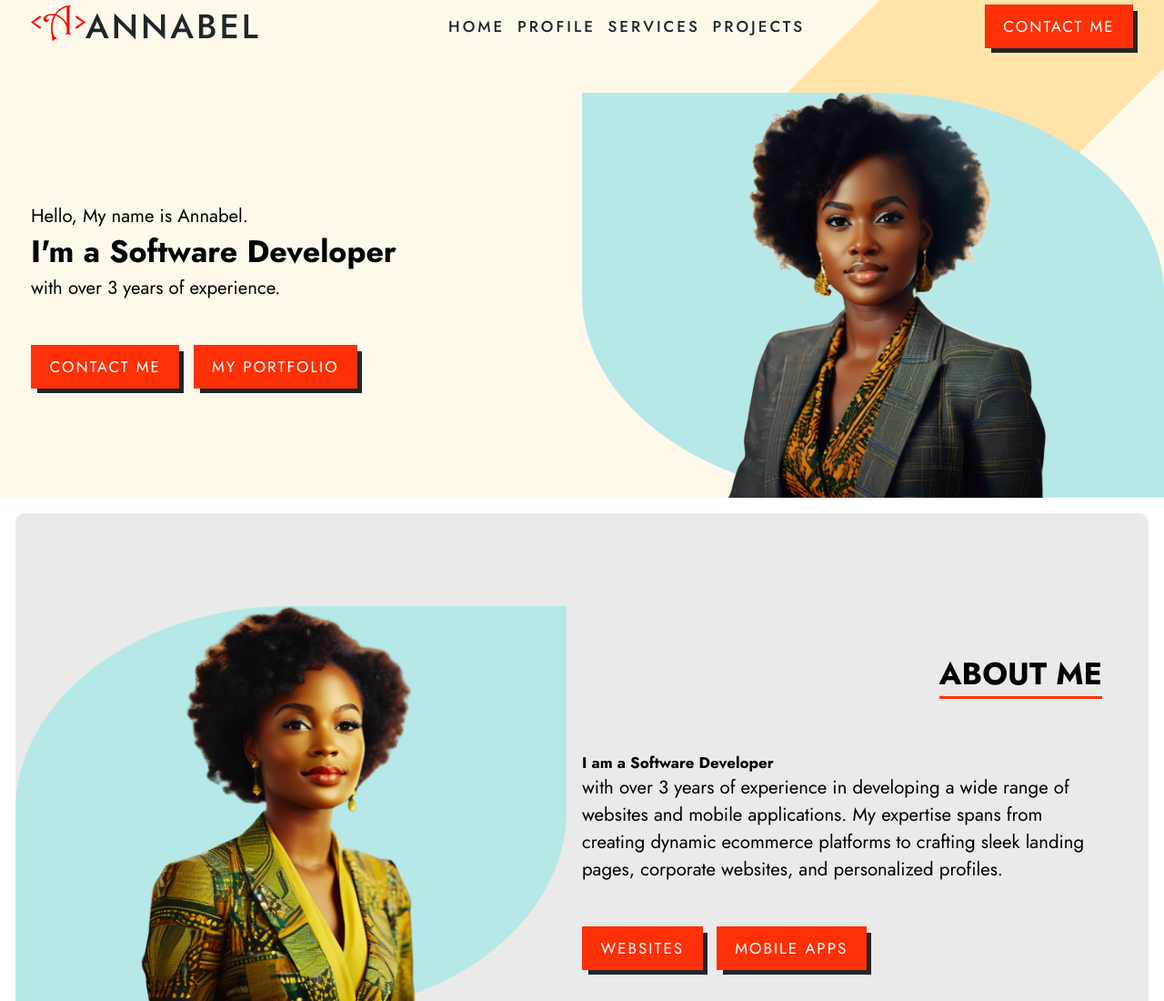
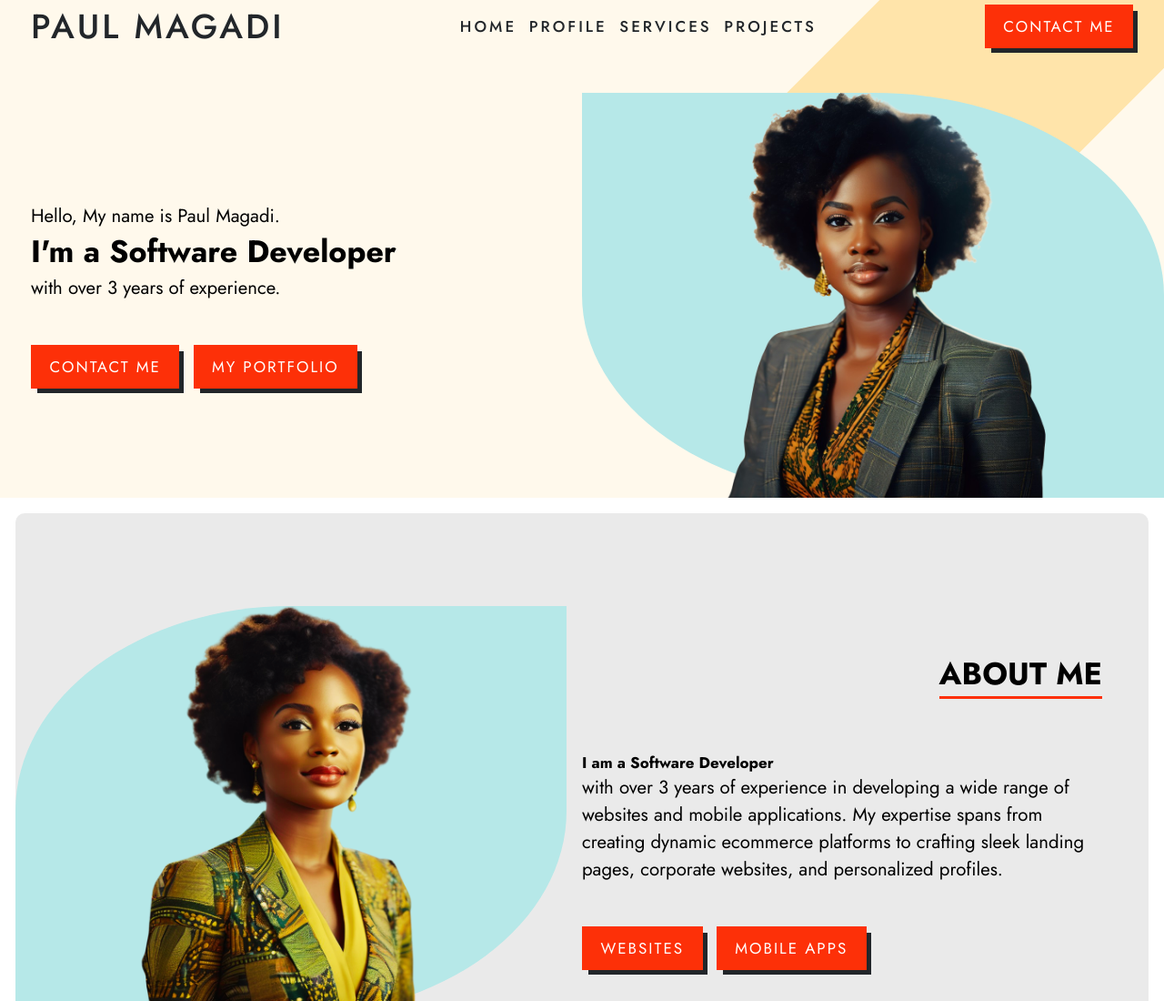
Before and after one commit to paulmagadi/Valary-Atieno-Portfolio-Website, a plain HTML site: page index.html in a window 1280 px wide. Shown: the top 1100 px of the page at 91% size. Drawn offline with Linux system fonts and the light colour scheme.

Commit message:
modified:   index.html

```diff
--- a/index.html
+++ b/index.html
@@ -5,10 +5,9 @@
   <meta name="viewport" content="width=device-width, initial-scale=1.0">
 
   <!-- APP TITLE -->
-  <title>Annabel</title>
+  <title>Paul Magadi</title>
 
     <!-- META TAGS -->
-  <title>Annie</title>
   <meta name="title" content="Annie">
 
   <!--  FAVICON -->
@@ -34,8 +33,8 @@
           <!-- HEADER LOGO -->
           <div class="logo-container">
             <a href="#" class="logo">
-                <div class="image"><img src="images/logo_annabel.png" width="60px" alt="Annie"></div>
-                <div class="name"><h1>ANNABEL</h1></div>
+                <!-- <div class="image"><img src="images/logo_annabel.png" width="60px" alt="Annie"></div> -->
+                <div class="name"><h1>Paul Magadi</h1></div>
             </a>
           </div>
 
@@ -71,7 +70,7 @@
       <main>
         <div class="hero-container" id="home">
           <div class="hero-text-container">
-            <p class="hero-subtitle" style="font-size: 1.2rem;">Hello, My name is Annabel.</p>
+            <p class="hero-subtitle" style="font-size: 1.2rem;">Hello, My name is Paul Magadi.</p>
 
             <h1 style="font-size: 2rem;">I'm a Software Developer</h1>
             <p style="font-size: 1.2rem;">with over 3 years of experience.</p>
@@ -86,7 +85,7 @@
           </div>
 
           <div class="hero-banner-container">
-              <img src="images/3-removebg.png" width="70%" alt="Annabel">
+              <img src="images/3-removebg.png" width="70%" alt="paul">
           </div>
         </div>
 
```
